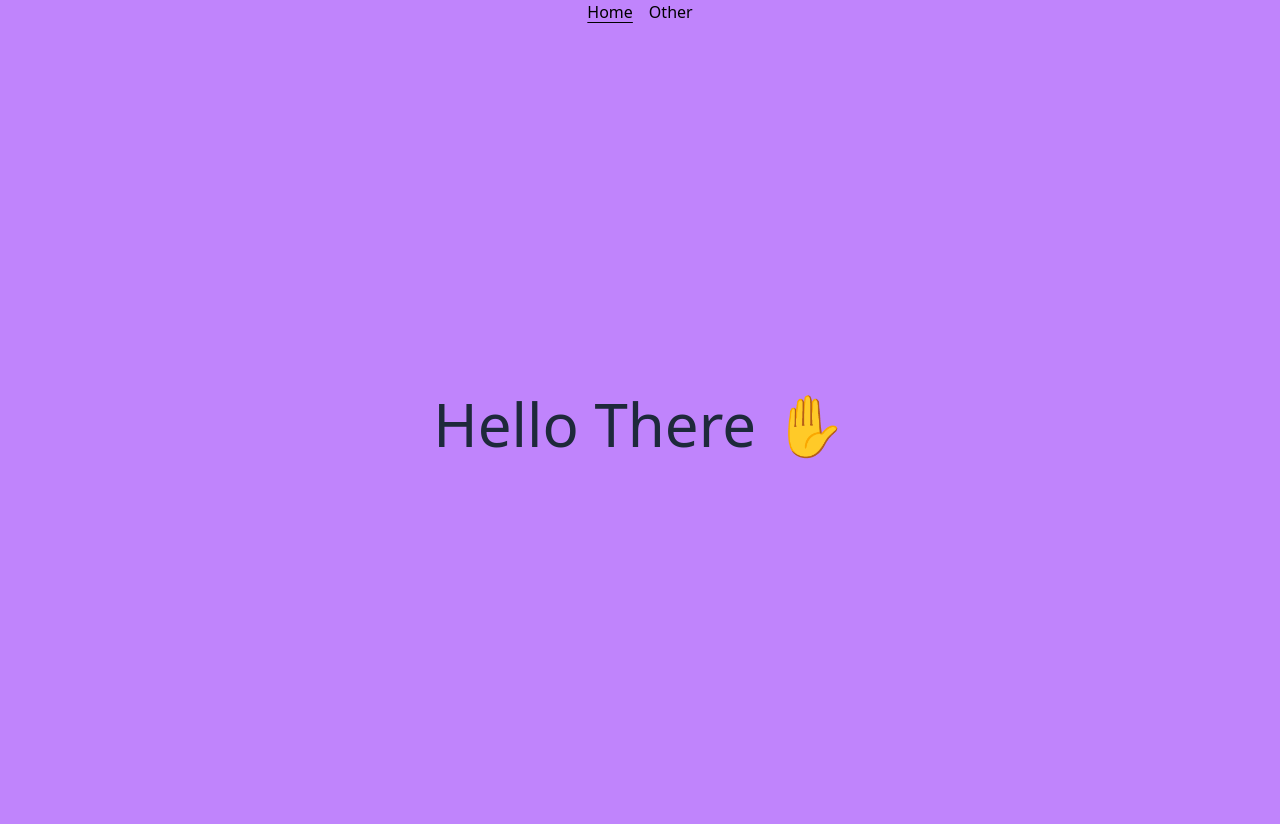
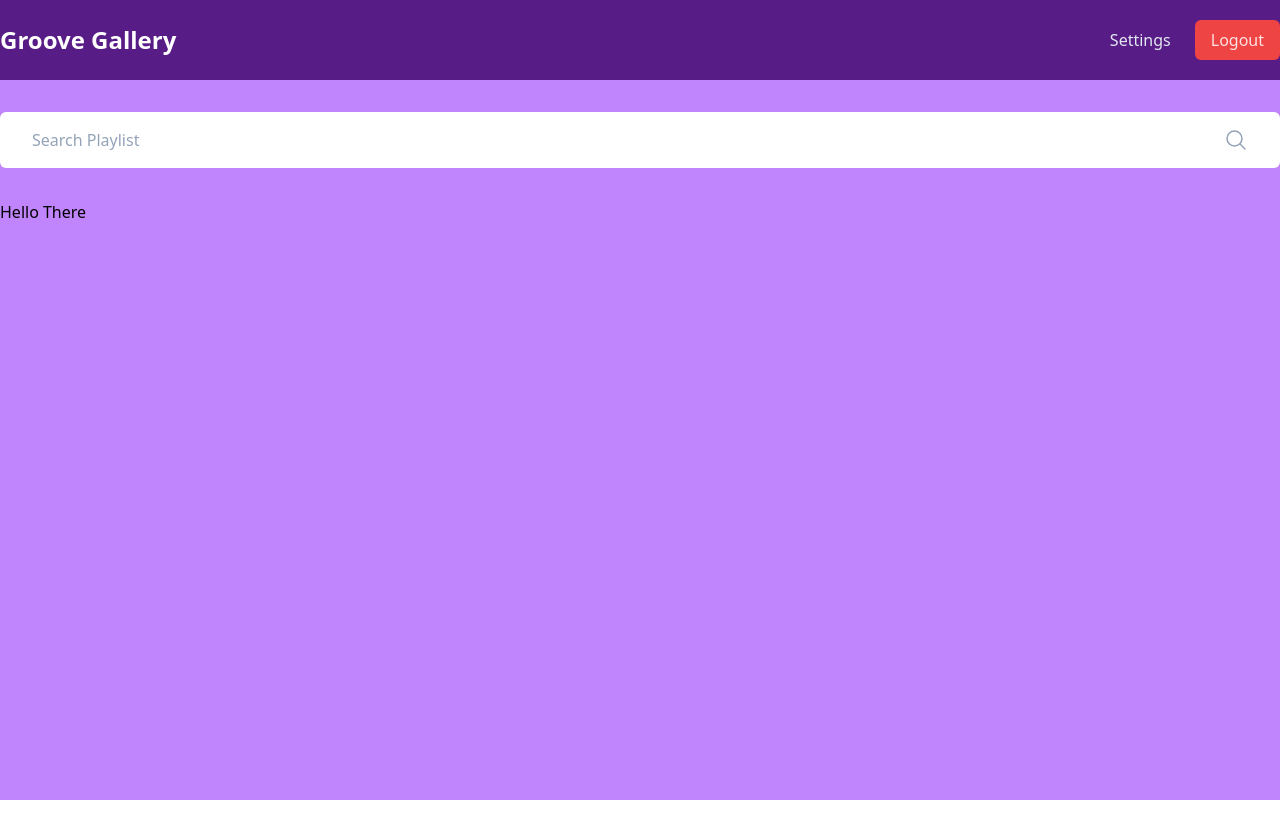
Before and after one commit to EJVargas03/groove-gallery, a Vue app: page / in a window 1280 px wide. After the commit the page ends 800 px from the top, so only its background shows below. Built offline with nearby package versions, Linux system fonts and the light colour scheme.

Commit message:
adding components

```diff
--- a/src/App.vue
+++ b/src/App.vue
@@ -1,8 +1,9 @@
 <script setup>
-  import NavMenu from '@/components/NavMenu.vue'
+  import NavBar from './components/NavBar.vue'
+  import Main from './components/Main.vue'
 </script>
 
 <template>
-  <NavMenu />
-  <RouterView />
+  <NavBar />
+  <Main />
 </template>
--- /dev/null
+++ b/src/components/Main.vue
@@ -0,0 +1,16 @@
+<script setup>
+  import MainSearch from './MainSearch.vue'
+</script>
+
+<template>
+  <div class="wrapper">
+    <MainSearch />
+    <h1>Hello There</h1>
+  </div>
+</template>
+
+<style scoped lang="postcss">
+  .wrapper {
+    @apply container mx-auto flex flex-col gap-4 py-4;
+  }
+</style>
--- /dev/null
+++ b/src/components/MainSearch.vue
@@ -0,0 +1,33 @@
+<template>
+  <div class="wrapper">
+    <input type="text" placeholder="Search Playlist" class="search" />
+    <span class="icon"
+      ><svg
+        xmlns="http://www.w3.org/2000/svg"
+        fill="none"
+        viewBox="0 0 24 24"
+        stroke-width="1.5"
+        stroke="currentColor"
+        class="h-6 w-6"
+      >
+        <path
+          stroke-linecap="round"
+          stroke-linejoin="round"
+          d="M21 21l-5.197-5.197m0 0A7.5 7.5 0 105.196 5.196a7.5 7.5 0 0010.607 10.607z"
+        />
+      </svg>
+    </span>
+  </div>
+</template>
+
+<style scoped lang="postcss">
+  .wrapper {
+    @apply relative flex w-full items-stretch;
+    .search {
+      @apply rounded-md border-0 px-8 py-4 text-slate-700 placeholder-slate-400 outline-none focus:ring focus:ring-yellow-500;
+    }
+    .icon {
+      @apply absolute right-0 z-10 py-4 pr-8 text-slate-400;
+    }
+  }
+</style>
--- /dev/null
+++ b/src/components/NavBar.vue
@@ -0,0 +1,41 @@
+<script setup>
+  import { ref } from 'vue'
+  const brand = ref('Groove Gallery')
+</script>
+
+<template>
+  <nav>
+    <div class="wrapper">
+      <div class="brand">
+        <span class="brand-title">{{ brand }}</span>
+      </div>
+      <div class="menu">
+        <a href="#" class="menu-item">Settings</a>
+        <a href="#" class="menu-login">Logout</a>
+      </div>
+    </div>
+  </nav>
+</template>
+
+<style scoped lang="postcss">
+  nav {
+    @apply flex h-20 bg-purple-900 text-slate-200;
+    .wrapper {
+      @apply container mx-auto flex w-full items-center justify-between;
+      .brand {
+        &-title {
+          @apply text-2xl font-bold text-white;
+        }
+      }
+      .menu {
+        @apply flex gap-2;
+        &-item {
+          @apply rounded-md px-4 py-2 hover:bg-yellow-500 hover:text-slate-900;
+        }
+        &-login {
+          @apply rounded-md bg-red-500 px-4 py-2 text-red-100 hover:bg-red-700;
+        }
+      }
+    }
+  }
+</style>
--- a/src/components/NavMenu.vue
+++ /dev/null
@@ -1,16 +0,0 @@
-<template>
-  <nav>
-    <RouterLink to="/">Home</RouterLink>
-    <RouterLink to="/other">Other</RouterLink>
-  </nav>
-</template>
-
-<style lang="postcss" scoped>
-nav {
-  @apply flex justify-center space-x-4;
-
-  & .router-link-active {
-    @apply underline underline-offset-4;
-  }
-}
-</style>
```
Also changed, not shown: src/main.js (+3 -4 lines).
